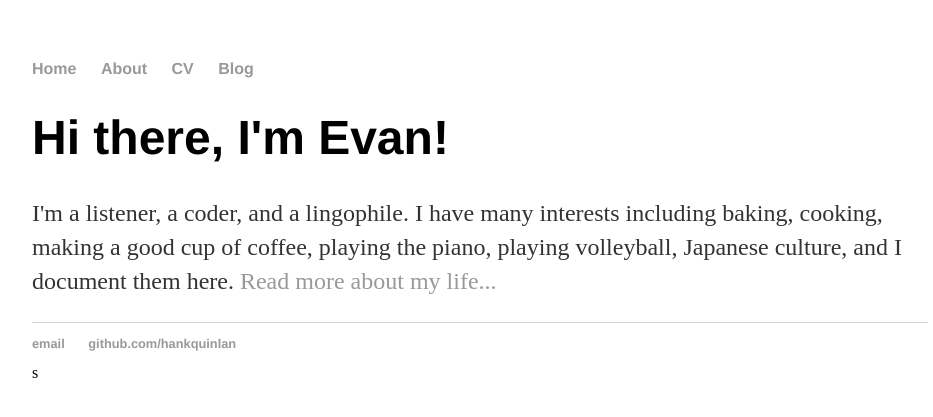
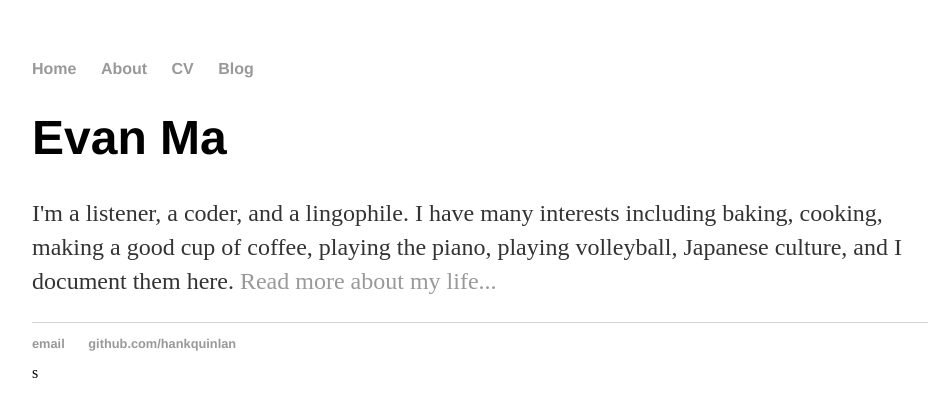
Before and after one commit to evanma92/evanma92.github.io, a Jekyll site: the page built from index.html, in a window 1280 px wide. Shown: the top 417 px of the page, without its empty margins (160-1093 px from the left). Built offline with Jekyll 4.4.1, drawn with Linux system fonts in a browser that asks for light colours.

```diff
--- a/index.html
+++ b/index.html
@@ -1,8 +1,8 @@
 ---
 layout: default
-title: Evan Ma, Yale-NUS CS Student
+title: Welcome to Evan's Page
 ---
 <div class="blurb">
-	<h1>Hi there, I'm Evan!</h1>
+	<h1>Evan Ma</h1>
 	<p>I'm a listener, a coder, and a lingophile. I have many interests including baking, cooking, making a good cup of coffee, playing the piano, playing volleyball, Japanese culture, and I document them here. <a href="/about">Read more about my life...</a></p>
 </div><!-- /.blurb -->
```
